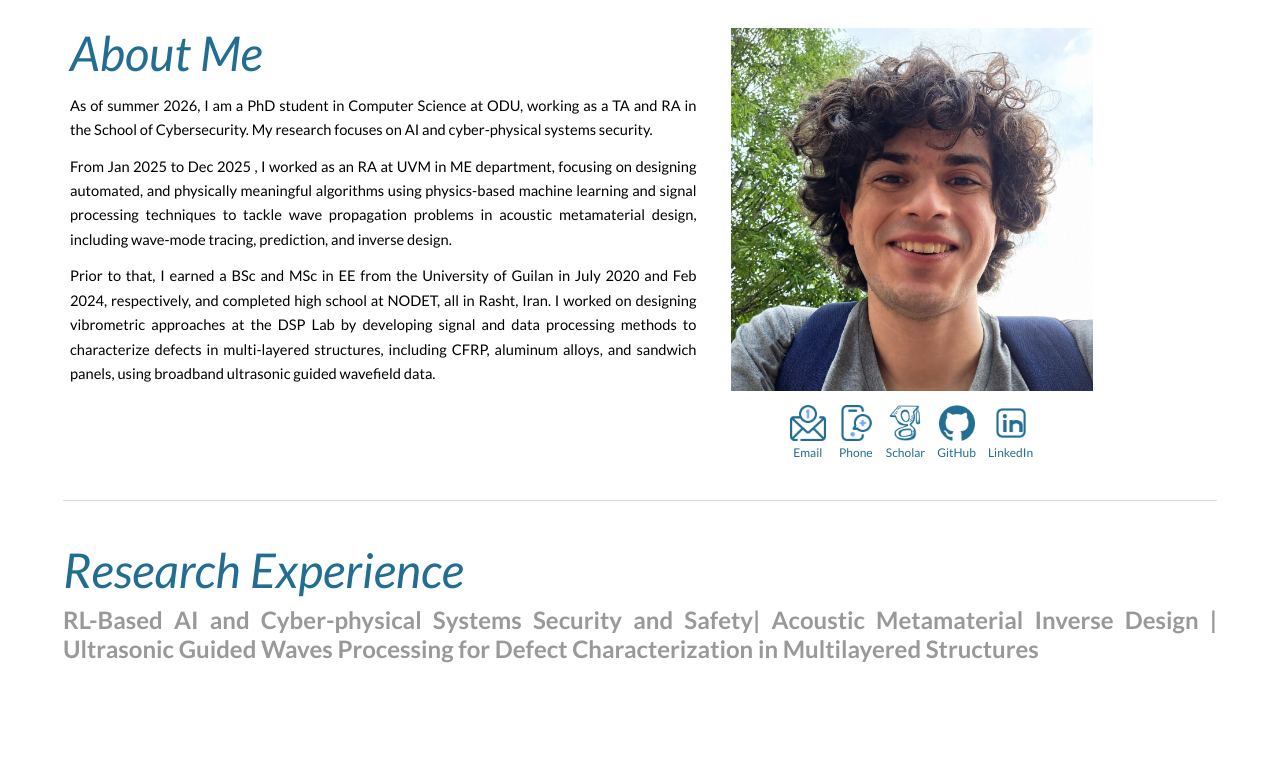
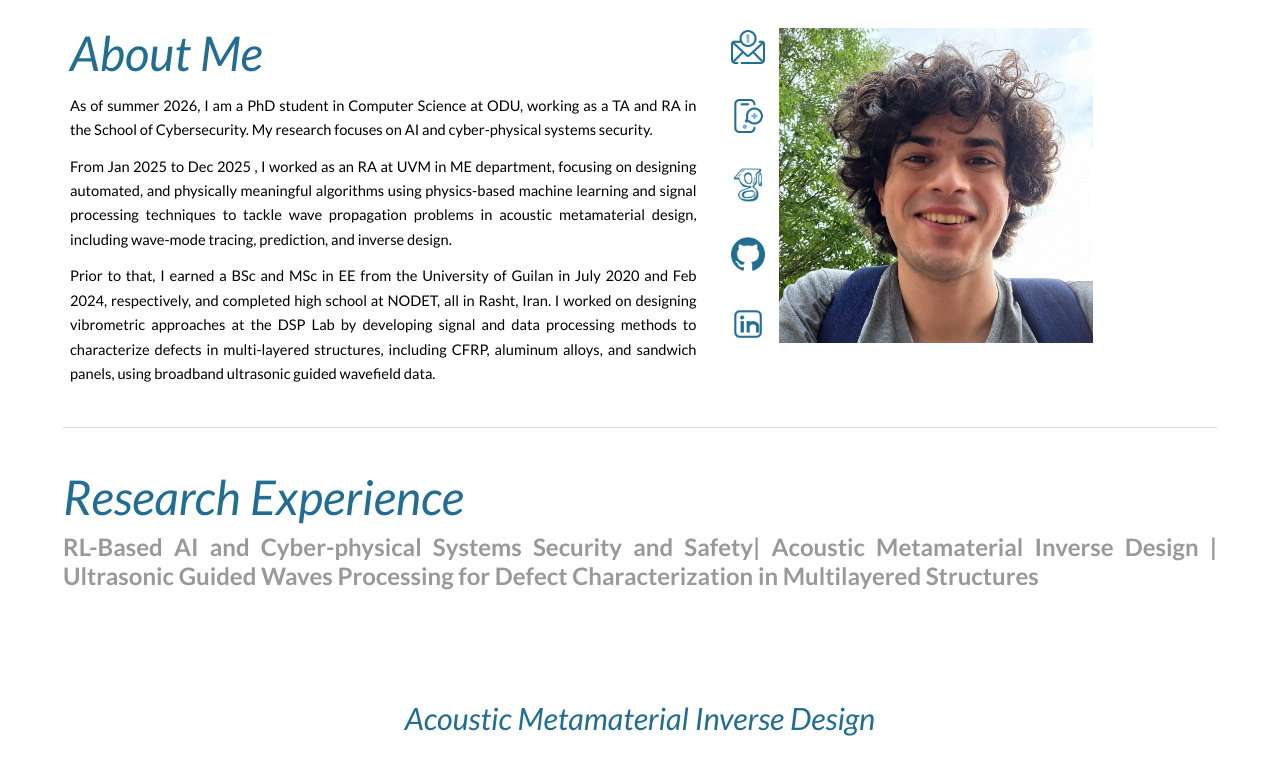
Before and after one commit to EBARV/EBARV.github.io, a plain HTML site: page index.html in a window 1280 px wide. Shown: the top 761 px of the page. Drawn offline with Linux system fonts and the light colour scheme.

Commit message:
Contact icons: vertical column beside the photo, no captions

```diff
--- a/index.html
+++ b/index.html
@@ -61,14 +61,13 @@
   .about .text { padding-left: 7px; }
   .about .photo { padding-top: 4px; }
 
-  /* ---- contact links under the photo ---- */
-  .contact { display: flex; flex-wrap: wrap; justify-content: center; gap: 6px 12px; margin-top: 14px; }
-  .contact a {
-    display: flex; flex-direction: column; align-items: center; gap: 4px; text-decoration: none;
-    font-family: Lato, Arial, sans-serif; font-size: 9pt; color: var(--blue);
-  }
-  .contact img { width: 36px; height: 36px; transition: transform .15s ease, opacity .15s ease; }
-  .contact a:hover img, .contact a:focus-visible img { transform: translateY(-3px); opacity: .85; }
+  /* ---- contact links beside the photo ---- */
+  .about .photo { display: flex; align-items: stretch; gap: 14px; }
+  .about .photo > img { flex: 1; min-width: 0; align-self: flex-start; }
+  .contact { display: flex; flex-direction: column; justify-content: space-between; gap: 10px; padding: 2px 0; }
+  .contact a { display: block; line-height: 0; }
+  .contact img { width: 34px; height: 34px; transition: transform .15s ease, opacity .15s ease; }
+  .contact a:hover img, .contact a:focus-visible img { transform: translateX(-3px); opacity: .85; }
 
   /* ---- research ---- */
   .wide { margin: 24px auto 0; width: 100%; }
@@ -141,14 +140,14 @@
       <p>Prior to that, I earned a BSc and MSc in EE from the University of Guilan in July 2020 and Feb 2024, respectively, and completed high school at NODET, all in Rasht, Iran. I worked on designing vibrometric approaches at the DSP Lab by developing signal and data processing methods to characterize defects in multi-layered structures, including CFRP, aluminum alloys, and sandwich panels, using broadband ultrasonic guided wavefield data.</p>
     </div>
     <div class="photo">
+      <nav class="contact" aria-label="Contact links">
+        <a href="mailto:ebasi002@odu.edu" title="Email"><img src="images/icon-email.png" alt="Email"></a>
+        <a href="tel:+18028294065" title="Phone number"><img src="images/icon-phone.png" alt="Phone"></a>
+        <a href="https://scholar.google.com/citations?user=zh0eeIsAAAAJ&amp;hl=en" target="_blank" rel="noopener" title="Google Scholar"><img src="images/icon-scholar.png" alt="Scholar"></a>
+        <a href="https://github.com/EBARV" target="_blank" rel="noopener" title="GitHub"><img src="images/icon-github.png" alt="GitHub"></a>
+        <a href="https://www.linkedin.com/in/ebasirir" target="_blank" rel="noopener" title="LinkedIn"><img src="images/icon-linkedin.png" alt="LinkedIn"></a>
+      </nav>
       <img src="images/portrait.jpg" alt="Erfan Basiri">
-      <nav class="contact" aria-label="Contact links">
-        <a href="mailto:ebasi002@odu.edu" title="Email"><img src="images/icon-email.png" alt="">Email</a>
-        <a href="tel:+18028294065" title="Phone number"><img src="images/icon-phone.png" alt="">Phone</a>
-        <a href="https://scholar.google.com/citations?user=zh0eeIsAAAAJ&amp;hl=en" target="_blank" rel="noopener" title="Google Scholar"><img src="images/icon-scholar.png" alt="">Scholar</a>
-        <a href="https://github.com/EBARV" target="_blank" rel="noopener" title="GitHub"><img src="images/icon-github.png" alt="">GitHub</a>
-        <a href="https://www.linkedin.com/in/ebasirir" target="_blank" rel="noopener" title="LinkedIn"><img src="images/icon-linkedin.png" alt="">LinkedIn</a>
-      </nav>
     </div>
     <div></div>
   </section>
```
